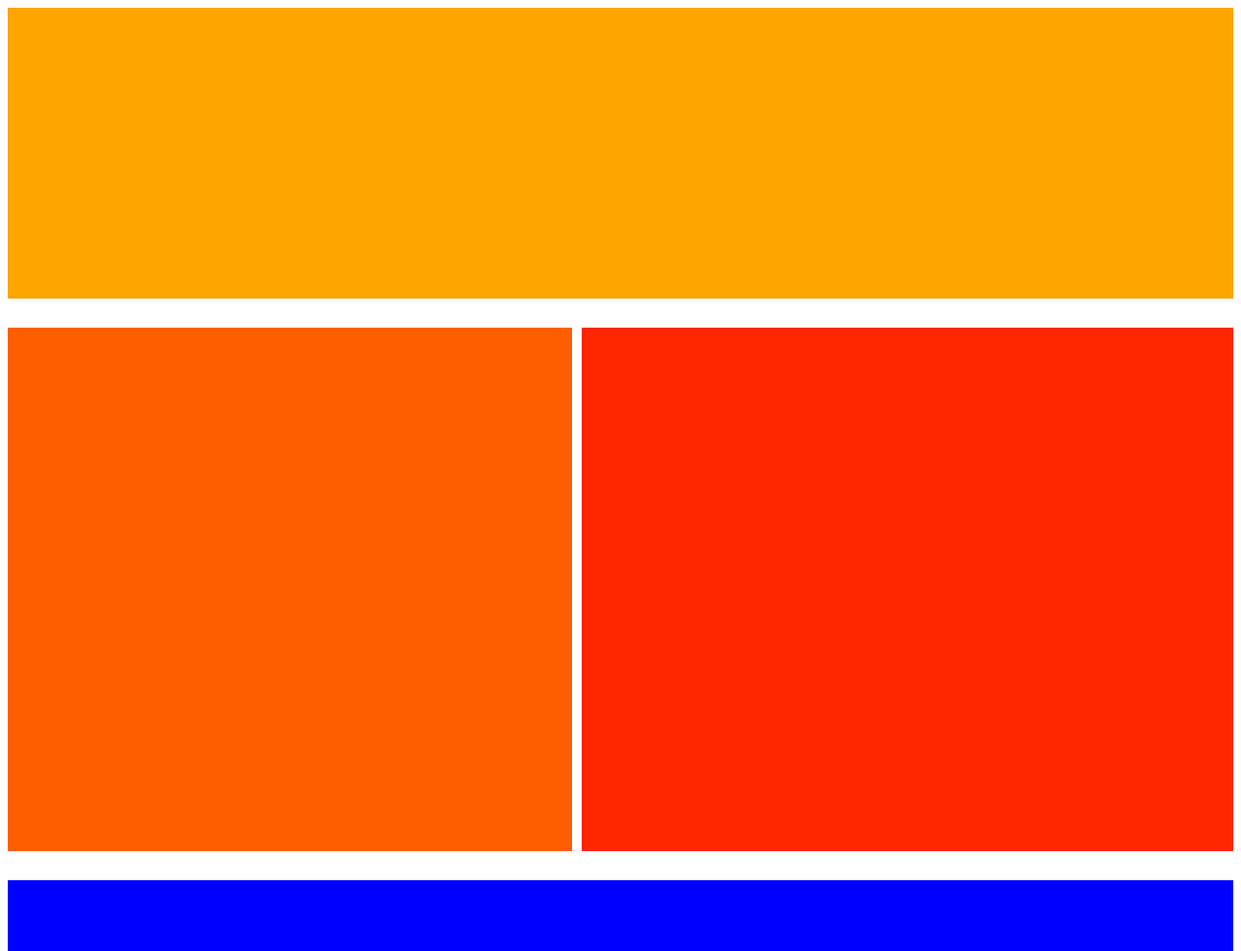
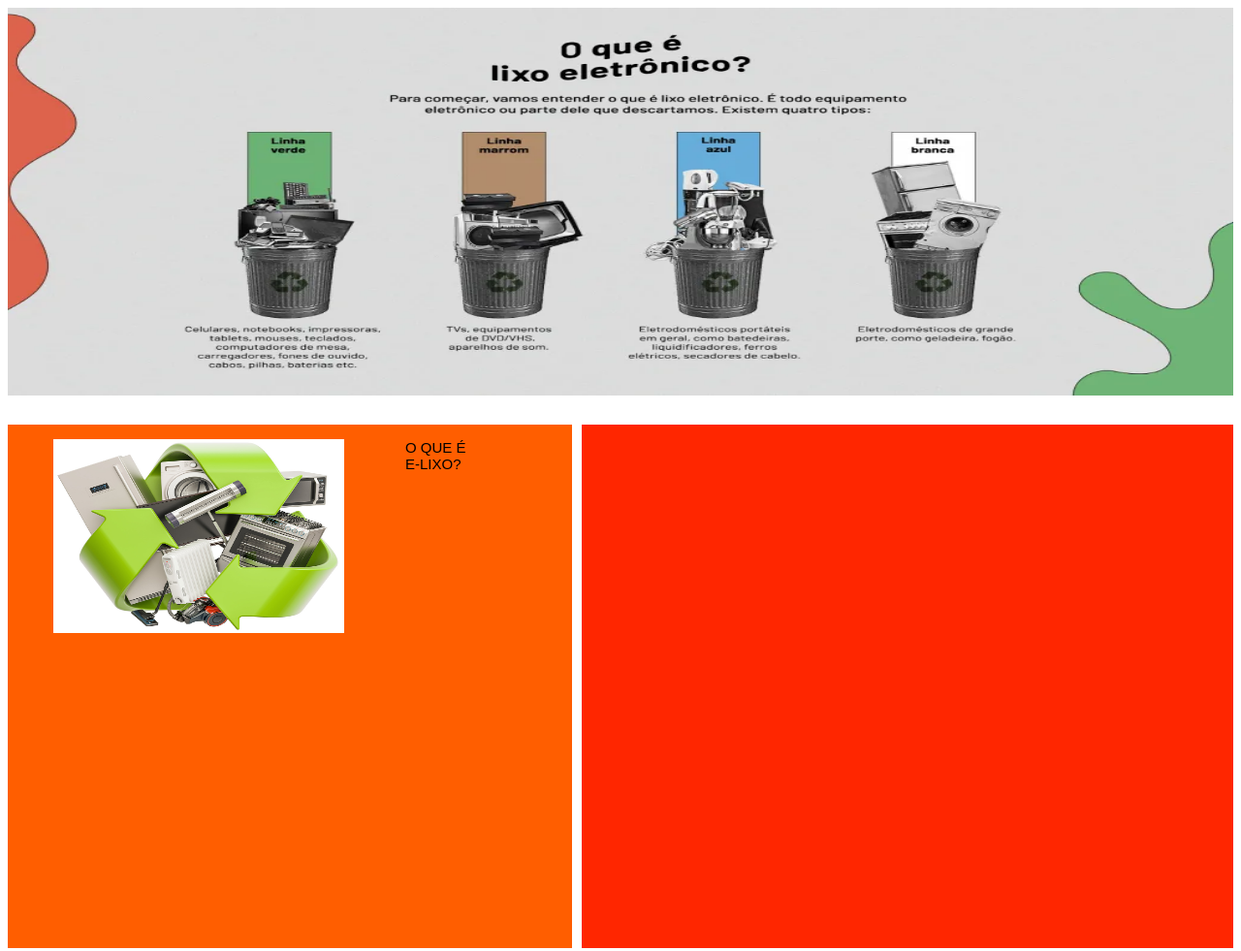
Before and after one commit to 377jacoo/projeto1, a plain HTML site: page index.html in a window 1280 px wide. Shown: the top 981 px of the page at 97% size. Drawn offline with Linux system fonts and the light colour scheme.

Commit message:
Add files via upload

```diff
--- a/index.html
+++ b/index.html
@@ -18,7 +18,7 @@
         }
         .lixo /*PÁGINA PRINCIPAL*/
         {
-            height: 300px;
+            height: 400px;
             background-color: orange;
         }
        .amarelo
@@ -29,7 +29,6 @@
            width:100%;
            height: 600px;
            background-color:white;
-
 
        }
        .elixo /*cor laranja*/
@@ -66,7 +65,7 @@
         }
         .rosa
         {
-            height:500px;
+            height: 500px;
             background-color:rgb(235, 57, 155);
         }
         /*DIV LIXO
@@ -95,9 +94,15 @@
    </style>
 </head>
 <body>
-    <div class="lixo"></div>
+    <div class="lixo">
+        <img src="lixo-eletronico.png" width="100%" height="400px">
+    </div>
     <div class="amarelo">
         <div class="elixo">
+            <img src="E-lixoo.png" width="300px" height="200px">
+            O QUE É
+            <br>
+            E-LIXO?
             <div class="texto1"></div>
         </div>
         <div class="jogo">
```
Also changed, not shown: E-lixoo.png (added), eletronicos.png (added), lixeiras.png (added), plásticos.jpg (added), vidros.png (added).
